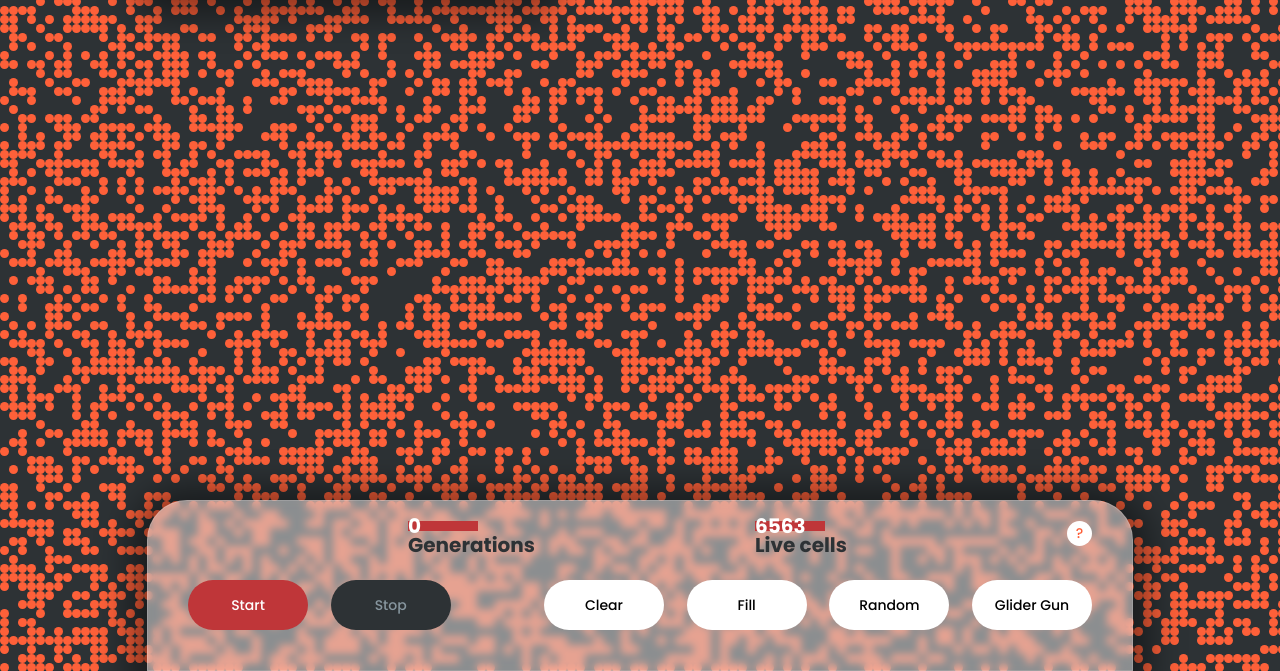
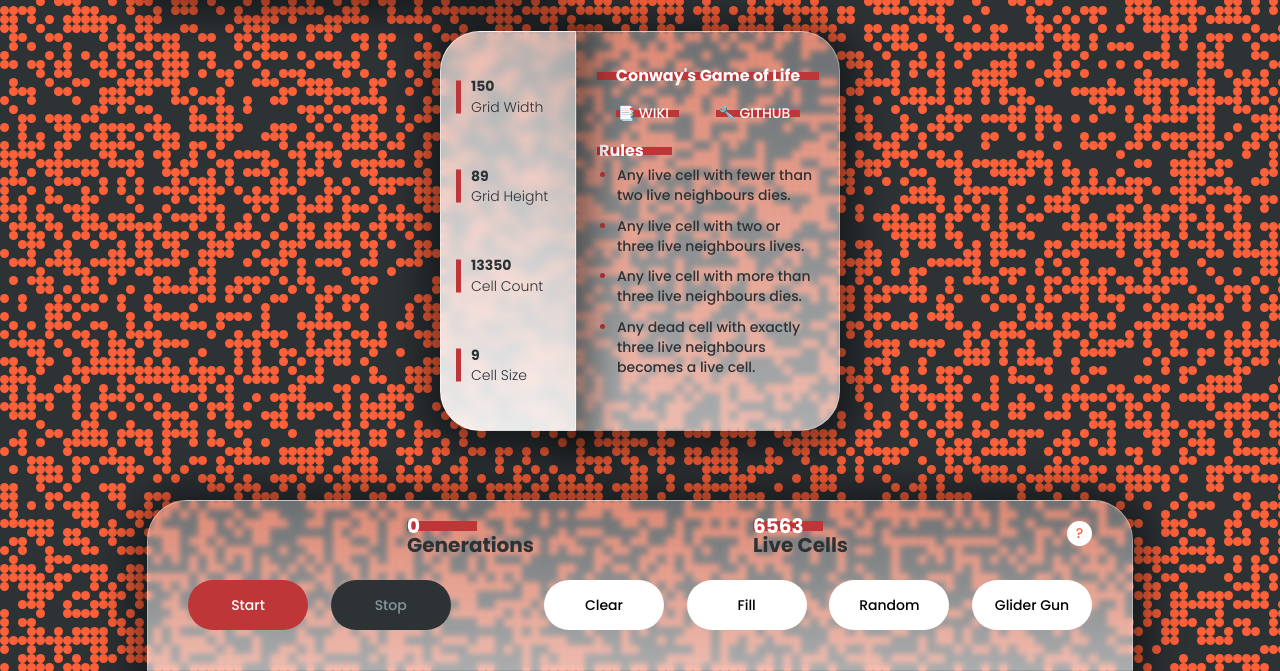
Before and after one commit to Mofunkles/game-of-life, a website built with Parcel: page src/index.html in a window 1280 px wide. Shown: the part 129-800 px from the top of the page. Built offline with nearby package versions, Linux system fonts and the light colour scheme.

Commit message:
overhauled help panel, now includes grid statistics

```diff
--- a/src/index.html
+++ b/src/index.html
@@ -19,23 +19,54 @@
       </h1>
     </header>
 
-    <section class="rules hidden">
+    <section class="help">
+      <div class="help__grid-details">
+        <ul class="grid-details__list">
+          <li class="grid-details__list-item">
+            <p class="grid-details__detail">
+              <span class="grid-details__detail--number gridwidth-number">-</span>Grid Width
+            </p>
+          </li>
+          <li class="grid-details__list-item">
+            <p class="grid-details__detail">
+              <span class="grid-details__detail--number gridheight-number">-</span>Grid Height
+            </p>
+          </li>
+          <li class="grid-details__list-item">
+            <p class="grid-details__detail">
+              <span class="grid-details__detail--number cellcount-number">-</span>Cell Count
+            </p>
+          </li>
+          <li class="grid-details__list-item">
+            <p class="grid-details__detail">
+              <span class="grid-details__detail--number cellsize-number">-</span>Cell Size
+            </p>
+          </li>
+        </ul>
+      </div>
+      <div class="help__rules">
         <h2 class="rules__title">Conway's Game of Life</h2>
-      <a class="rules__link" href="https://en.wikipedia.org/wiki/Conway%27s_Game_of_Life" target="_blank">WIKIPEDIA</a>
+        <div class="rules__links">
+          <a class="rules__link" href="https://en.wikipedia.org/wiki/Conway%27s_Game_of_Life" target="_blank"
+            >📑 WIKI</a
+          >
+          <a class="rules__link" href="https://github.com/Mofunkles/game-of-life" target="_blank">🔧 GITHUB</a>
+        </div>
         <h3 class="rules__header">Rules</h3>
-      <ol class="rules__list">
+        <ul class="rules__list">
           <li>Any live cell with fewer than two live neighbours dies.</li>
           <li>Any live cell with two or three live neighbours lives.</li>
           <li>Any live cell with more than three live neighbours dies.</li>
           <li>Any dead cell with exactly three live neighbours becomes a live cell.</li>
-      </ol>
+        </ul>
+      </div>
     </section>
 
     <footer class="control-panel">
       <div class="control-panel__statistics">
         <div class="control-panel__text">
           <p class="statistic"><span class="statistic--number generations-number">-</span>Generations</p>
-          <p class="statistic"><span class="statistic--number livecells-number">-</span>Live cells</p>
+          <p class="statistic"><span class="statistic--number livecells-number">-</span>Live Cells</p>
         </div>
         <button class="button button--small" data-button="help">?</button>
       </div>
--- a/src/js/controller.js
+++ b/src/js/controller.js
@@ -3,6 +3,16 @@ import * as model from './model.js';
 import GridView from './view/gridView.js';
 import HelpView from './view/helpView.js';
 import PanelView from './view/panelView.js';
+
+/////////////////////////////////
+/// TODO LIST
+/////////////////////////////////
+//
+//  - Add grid stats to help panel
+//  - Rework Random to include a randomised bias
+//  - Cell painting when holding down mouse
+//
+/////////////////////////////////
 
 const controlWindowResolution = function (event) {
   // 1. destructure window resize event
@@ -24,6 +34,7 @@ const controlGenerateGrid = function (pattern = 'random') {
   GridView.renderGrid(model.state.grid);
   PanelView.updateGenerations(model.state.grid.generation);
   PanelView.updateLiveCells(model.state.grid.liveCells);
+  HelpView.updateDetails(model.state.grid);
 };
 
 const controlShowHelp = function () {
--- a/src/js/view/helpView.js
+++ b/src/js/view/helpView.js
@@ -1,18 +1,29 @@
 class HelpView {
-  parentElement = document.querySelector('.rules');
+  parentElement = document.querySelector('.help');
+  gridWidth = this.parentElement.querySelector('.gridwidth-number');
+  gridHeight = this.parentElement.querySelector('.gridheight-number');
+  cellCount = this.parentElement.querySelector('.cellcount-number');
+  cellSize = this.parentElement.querySelector('.cellsize-number');
 
   addHandlerShowHelp(handler) {
     this.parentElement.addEventListener('mousedown', event => {
-      const clicked = event.target.closest('.rules');
+      const clicked = event.target.closest('.help');
       if (!clicked) return;
 
-      handler();
+      if (!event.target.classList.contains('rules__link')) handler();
     });
   }
 
   toggleVisibility() {
     this.parentElement.classList.toggle('hidden');
   }
+
+  updateDetails(grid) {
+    this.gridWidth.textContent = grid.cellWidth;
+    this.gridHeight.textContent = grid.cellHeight;
+    this.cellCount.textContent = grid.cellCount;
+    this.cellSize.textContent = grid.cellSize;
+  }
 }
 
 export default new HelpView();
--- a/src/sass/abstracts/_mixins.scss
+++ b/src/sass/abstracts/_mixins.scss
@@ -1,8 +1,11 @@
-@mixin glassmorphism {
-  background-color: rgba(var(--light-color), 0.45);
-  border: 1px solid rgba(var(--light-color), 0.15);
+@mixin glassmorphism($intensity) {
+  background-image: linear-gradient(
+    rgba(var(--light-color), $intensity),
+    rgba(var(--light-color), calc(#{$intensity} + 0.3))
+  );
+  border: 1px solid rgba(var(--light-color), $intensity);
   box-shadow: 0 0.5rem 3.5rem 1.75rem rgba(black, 0.45);
-  backdrop-filter: blur(0.45rem);
+  backdrop-filter: blur(#{$intensity}rem);
 }
 
 @mixin responsive($breakpoint) {
--- a/src/sass/abstracts/_variables.scss
+++ b/src/sass/abstracts/_variables.scss
@@ -3,6 +3,7 @@
   --secondary-color: 254, 96, 57; //#fe6039
   --light-color: 255, 255, 255; //#fff
   --medium-color: 135, 150, 159;
+  --medium-dark-color: 90, 100, 106;
   --dark-color: 45, 50, 53; //#2d3235
 }
 
--- a/src/sass/base/_base.scss
+++ b/src/sass/base/_base.scss
@@ -3,7 +3,9 @@ html {
   box-sizing: border-box;
 }
 
-* {
+*,
+*::after,
+*::before {
   margin: 0;
   padding: 0;
   box-sizing: inherit;
--- /dev/null
+++ b/src/sass/components/_help.scss
@@ -0,0 +1,133 @@
+.help {
+  width: 40rem;
+  height: 40rem;
+  position: fixed;
+  top: 50%;
+  left: 50%;
+  transform: translate(-50%, -60%);
+  z-index: 30;
+  border-radius: 4rem;
+  transition: all 0.6s ease-out;
+
+  display: flex;
+
+  &__grid-details {
+    @include glassmorphism(0.6);
+    width: 34%;
+    border-top-left-radius: 4rem;
+    border-bottom-left-radius: 4rem;
+    padding: 2em;
+    z-index: 31;
+  }
+
+  &__rules {
+    @include glassmorphism(0.3);
+    width: 66%;
+    border-top-right-radius: 4rem;
+    border-bottom-right-radius: 4rem;
+    padding: 2rem;
+  }
+
+  &.hidden {
+    visibility: hidden;
+    opacity: 0;
+    position: fixed;
+    transform: scale(0.1);
+    transition: all 0.3s ease-in;
+  }
+}
+
+.grid-details {
+  &__list {
+    height: 100%;
+    display: flex;
+    flex-direction: column;
+    justify-content: space-around;
+    list-style: none;
+  }
+
+  &__list-item {
+    text-align: left;
+    padding-left: 1rem;
+    position: relative;
+
+    &::before {
+      content: '';
+      position: absolute;
+      top: 50%;
+      left: 0;
+      transform: translate(-100%, -50%);
+      height: 3.3rem;
+      width: 0.5rem;
+      background-color: rgb(var(--primary-color));
+    }
+  }
+
+  &__detail {
+    font-size: 1.4rem;
+    font-weight: 300;
+    color: rgb(var(--dark-color));
+
+    &--number {
+      display: block;
+      font-size: 1.4rem;
+      font-weight: 700;
+      color: rgb(var(--dark-color));
+    }
+  }
+}
+
+.rules {
+  &__title {
+    background-color: rgb(var(--primary-color));
+    color: rgb(var(--light-color));
+    font-size: 1.6rem;
+    font-weight: 700;
+    line-height: 0.5;
+    text-align: center;
+    margin: 2rem 0;
+  }
+
+  &__links {
+    display: flex;
+    justify-content: space-around;
+    margin: 3rem 0;
+  }
+
+  &__link:link,
+  &__link:visited {
+    font-size: 1.4rem;
+    font-weight: 500;
+    line-height: 0.5;
+    padding: 0 1rem 0 2px;
+    background-color: rgb(var(--primary-color));
+    color: rgb(var(--light-color));
+    text-decoration: none;
+  }
+
+  &__header {
+    width: 34%;
+    font-size: 1.6rem;
+    font-weight: 700;
+    line-height: 0.5;
+    background-color: rgb(var(--primary-color));
+    color: rgb(var(--light-color));
+    padding-left: 2px;
+  }
+
+  &__list {
+    font-size: 1.4rem;
+    font-weight: 500;
+    color: rgb(var(--dark-color));
+
+    padding-left: 2rem;
+
+    & li {
+      margin-top: 1rem;
+
+      &::marker {
+        color: rgb(var(--primary-color));
+      }
+    }
+  }
+}
--- a/src/sass/components/_rules.scss
+++ /dev/null
@@ -1,61 +0,0 @@
-.rules {
-  @include glassmorphism;
-  width: 30rem;
-  height: 40rem;
-  position: fixed;
-  top: 50%;
-  left: 50%;
-  transform: translate(-50%, -50%);
-  border-radius: 2rem;
-  padding: 1rem;
-  z-index: 15;
-  transition: all 0.6s ease-out;
-
-  display: flex;
-  flex-direction: column;
-
-  &__title {
-    background-color: rgb(var(--primary-color));
-    color: rgb(var(--light-color));
-    font-size: 2.2rem;
-    font-weight: 700;
-    line-height: 1;
-    text-align: center;
-    margin-top: 1rem;
-  }
-
-  &__link:link,
-  &__link:visited {
-    font-size: 1.4rem;
-    font-weight: 700;
-    text-align: right;
-    color: rgb(var(--primary-color));
-    text-decoration: none;
-    margin-bottom: 2rem;
-    margin-right: 1.4rem;
-  }
-
-  &__header {
-    font-size: 2rem;
-    font-weight: 700;
-  }
-
-  &__list {
-    font-size: 1.6rem;
-    font-weight: 700;
-    padding-left: 1.5rem;
-
-    & li:not(:last-of-type) {
-      margin-bottom: 1rem;
-    }
-  }
-
-  &.hidden {
-    visibility: hidden;
-    opacity: 0;
-    position: fixed;
-    top: 70%;
-    transform: translate(50%, -50%);
-    transition: all 0.3s ease-in;
-  }
-}
--- a/src/sass/layout/_footer.scss
+++ b/src/sass/layout/_footer.scss
@@ -3,7 +3,7 @@
   grid-row: bottom-start / bottom-end;
   z-index: 20;
 
-  @include glassmorphism;
+  @include glassmorphism(0.3);
   border-top-left-radius: 4rem;
   border-top-right-radius: 4rem;
   padding: 2rem 4rem 4rem 4rem;
--- a/src/sass/layout/_header.scss
+++ b/src/sass/layout/_header.scss
@@ -4,7 +4,7 @@
   justify-content: center;
   z-index: 20;
 
-  @include glassmorphism;
+  @include glassmorphism(0.3);
   width: 40rem;
   margin-top: 2rem;
   padding: 2rem;
@@ -41,6 +41,7 @@
       color: rgb(var(--light-color));
       font-size: 2rem;
       line-height: 0.5;
+      padding-left: 2px;
 
       @include responsive(large) {
         text-align: left;
--- a/src/sass/main.scss
+++ b/src/sass/main.scss
@@ -6,7 +6,7 @@
 
 @import 'components/buttons';
 @import 'components/grid';
-@import 'components/rules';
+@import 'components/help';
 
 @import 'layout/footer';
 @import 'layout/header';
```
Also changed, not shown: src/css/style.css, 1 other file. Lines whose indentation alone changed are shown as unchanged.
